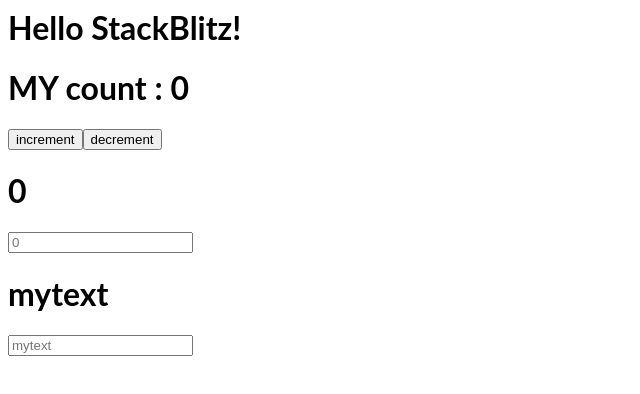
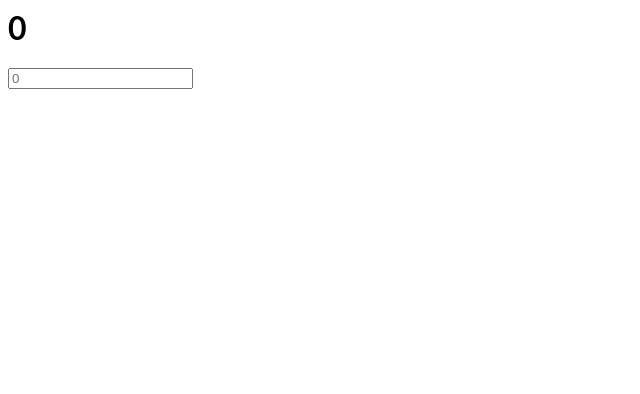
Before and after one commit to yasikrehman/react-redux, a React (Create React App) app: page /text/1 in a window 1280 px wide. Shown: the top 394 px of the page, without its empty margins (0-640 px from the left). Built offline with nearby package versions, Linux system fonts and the light colour scheme.

Commit message:
react router added

```diff
--- a/package.json
+++ b/package.json
@@ -6,6 +6,8 @@
     "react": "^17.0.2",
     "react-dom": "^17.0.2",
     "react-redux": "^7.2.8",
+    "react-router": "^6.3.0",
+    "react-router-dom": "^6.3.0",
     "redux": "^4.1.2"
   },
   "scripts": {
--- a/src/App.js
+++ b/src/App.js
@@ -1,17 +1,18 @@
 import React from 'react';
-import { Counterview } from './components/counterView';
+import { BrowserRouter as Router, Routes, Route } from 'react-router-dom';
+import Counterview from './components/counterView';
 import { Updatetext } from './components/Updatetext';
 import { UsingReduce } from './components/UsingReduce';
-
 import './style.css';
 
 export default function App() {
   return (
-    <div>
-      <h1>Hello StackBlitz!</h1>
-      <Counterview />
-      <Updatetext />
-      <UsingReduce />
-    </div>
+    <Router>
+      <Routes>
+        <Route path="/" element={<Counterview />} />
+        <Route path="/text/:id" element={<Updatetext />} />
+        <Route path="/useReduce" element={<UsingReduce />} />
+      </Routes>
+    </Router>
   );
 }
--- a/src/components/Updatetext.js
+++ b/src/components/Updatetext.js
@@ -1,9 +1,12 @@
 import React from 'react';
 import { useSelector, useDispatch } from 'react-redux';
+import { useParams } from 'react-router-dom';
 
 export const Updatetext = () => {
   const texts = useSelector((state) => state.getText);
   const dispatch = useDispatch();
+
+  console.log(useParams().id);
 
   return (
     <>
--- a/src/components/counterView.js
+++ b/src/components/counterView.js
@@ -1,11 +1,10 @@
 import React, { useEffect, useState } from 'react';
 import { useSelector, useDispatch } from 'react-redux';
 
-export const Counterview = () => {
+const Counterview = () => {
   const getCount = useSelector((state) => state.counter);
   console.log(getCount);
   const dispatch = useDispatch();
-
   return (
     <>
       <h1>MY count : {getCount.count}</h1>
@@ -14,3 +13,5 @@ export const Counterview = () => {
     </>
   );
 };
+
+export default Counterview;
--- a/src/index.js
+++ b/src/index.js
@@ -1,9 +1,11 @@
 import React from 'react';
 import ReactDOM from 'react-dom';
+import { BrowserRouter as Router, Routes, Route } from 'react-router';
 import { Provider } from 'react-redux';
 import { createStore } from 'redux';
 import App from './App';
 import reducer from './reducers/index';
+
 let store = createStore(reducer);
 
 ReactDOM.render(
```
